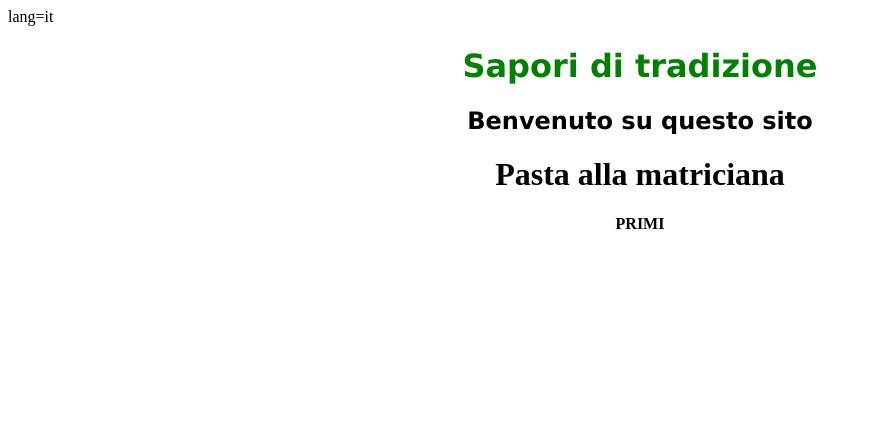
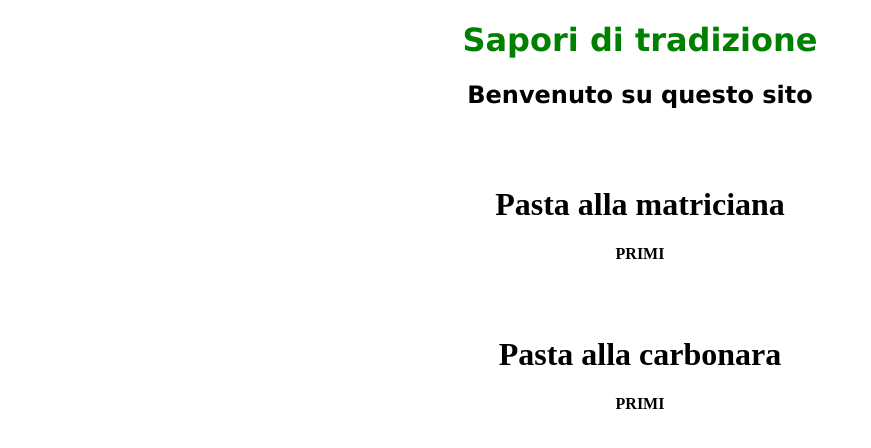
Before and after one commit to D4nMasterX/Sapori-di-tradizione, a plain HTML site: page index.html in a window 1280 px wide. Shown: the whole page, without its empty margins (0-871 px from the left). Drawn offline with Linux system fonts and the light colour scheme.

Commit message:
Update index.html

```diff
--- a/index.html
+++ b/index.html
@@ -1,14 +1,23 @@
 <!DOCTYPE html>
 <html>
-  <head>lang=it</head>
 <body>
+
   <div style="text-align:center;font-family:verdana;">
   <h1 style="color:green"><strong>Sapori di tradizione</strong></h1>
     <h2><strong>Benvenuto su questo sito</strong></h2>
   </div>
+  <br>
+  <br>
 <!--prima ricetta-->
   <div style="text-align:center;">
     <h1 style="color:gren">Pasta alla matriciana</h1>
+    <p><strong>PRIMI</strong></p>
+  </div>
+  <br>
+  <br>
+  <!--seconda ricetta-->
+  <div style="text-align:center;">
+    <h1 style="color:gren">Pasta alla carbonara</h1>
     <p><strong>PRIMI</strong></p>
   </div>
 
```
